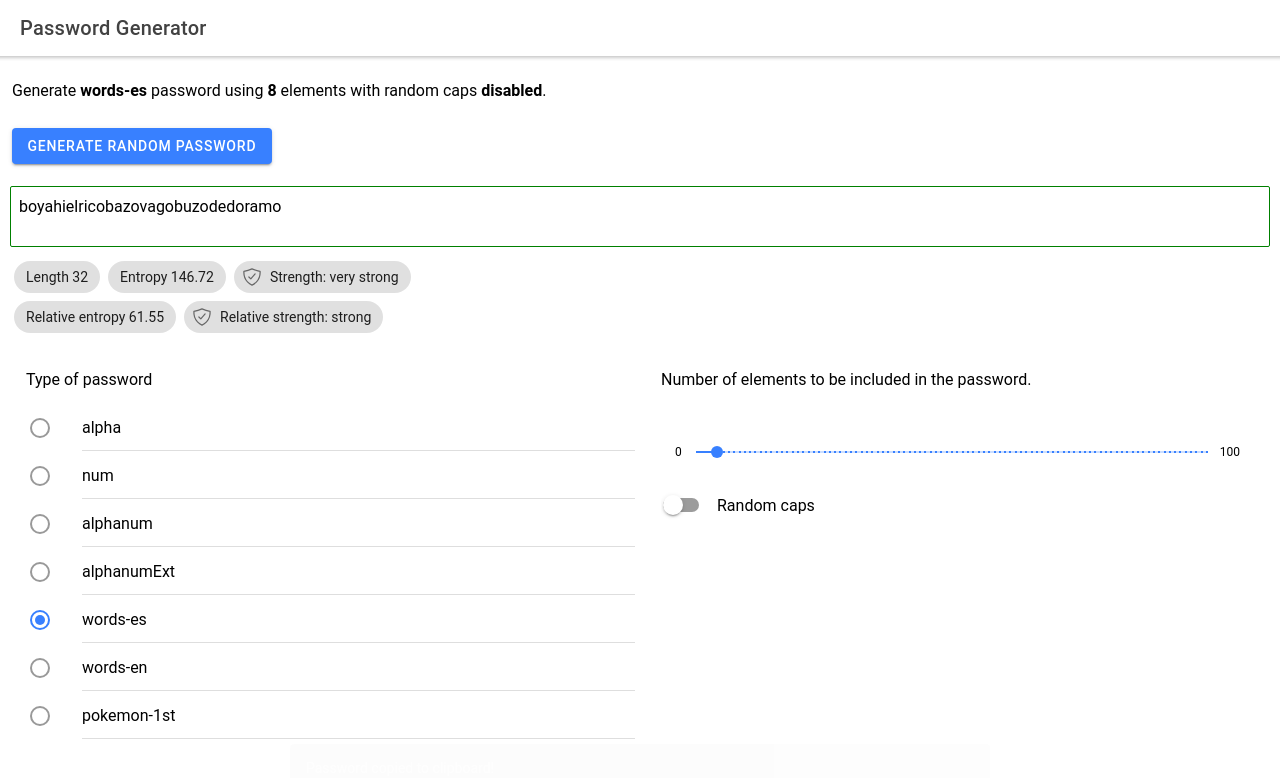
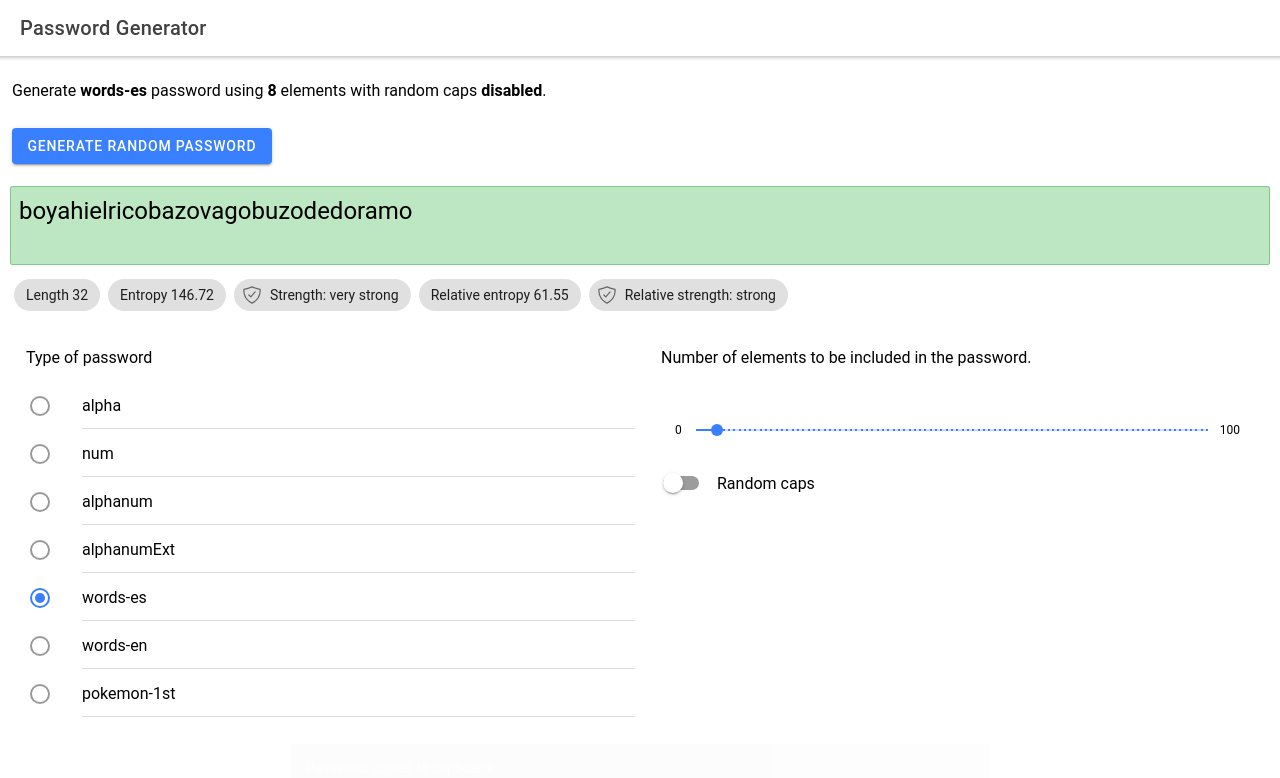
Before and after one commit to agm-dev/passgen-ui, a React (Create React App) app: page / in a window 1280 px wide. Both pictures are taken after a click on the element "GENERATE RANDOM PASSWORD". Shown: the top 778 px of the page. Built offline with nearby package versions, Linux system fonts and the light colour scheme.

Commit message:
added backgrounds

```diff
--- a/src/components/PasswordGenerator.css
+++ b/src/components/PasswordGenerator.css
@@ -29,24 +29,29 @@
 
 .password {
   border-radius: 2px;
+  border: 1px solid grey;
+  font-size: 1.5em;
 }
 
 .overkill {
-  border: 1px solid green;
+  border: 1px solid rgb(43, 147, 72);
+  background-color: rgba(43, 147, 72, 0.5);
 }
 .very-strong {
-  border: 1px solid green;
+  border: 1px solid rgb(125, 205, 133);
+  background-color: rgba(125, 205, 133,0.5);
 }
 .strong {
-  border: 1px solid greenyellow;
+  border: 1px solid rgb(188, 217, 121);
+  background-color: rgba(188, 217, 121, 0.5);
 }
 .reasonable {
-  border: 1px solid orange;
+  border: 1px solid rgb(240, 168, 104);
+  background-color: rgba(240, 168, 104, 0.5);
 }
-.weak {
-  border: 1px solid red;
 
+.weak,
+.very-weak {
+  border: 1px solid rgb(204, 41, 54);
+  background-color: rgba(204, 41, 54, 0.5);
 }
-.very-weak {
-  border: 1px solid red;
-}
--- a/src/components/PasswordGenerator.tsx
+++ b/src/components/PasswordGenerator.tsx
@@ -16,7 +16,8 @@ import {
   IonIcon,
   IonToast,
   IonText,
-  IonTextarea
+  IonTextarea,
+  IonAlert,
 } from '@ionic/react';
 import {
   skullOutline,
@@ -92,6 +93,7 @@ const PasswordGenerator: React.FC<ContainerProps> = () => {
           <IonButton
             size="default"
             onClick={() => generate()}
+
           >Generate Random Password</IonButton>
         </IonCol>
       </IonRow>
@@ -113,23 +115,29 @@ const PasswordGenerator: React.FC<ContainerProps> = () => {
             <IonChip>
               <IonLabel>Length {password.length}</IonLabel>
             </IonChip>
-            <IonChip>
-              <IonLabel>Entropy {Math.round(entropy * 100) / 100}</IonLabel>
-            </IonChip>
+            <EntropyChip
+              text="Entropy"
+              value={`${Math.round(entropy * 100) / 100}`}
+              description="Password entropy is a measurement of how unpredictable a password is."
+            ></EntropyChip>
             <StrengthChip
               text="Strength"
               value={strength}
+              description="Describes the strength of the generated password against generic brute force attacks."
             ></StrengthChip>
             {["words-es", "words-en", "pokemon-1st"].includes(type) && (
-              <div>
-                <IonChip>
-                  <IonLabel>Relative entropy {Math.round(relativeEntropy * 100) / 100}</IonLabel>
-                </IonChip>
+              <>
+                <EntropyChip
+                  text="Relative entropy"
+                  value={`${Math.round(relativeEntropy * 100) / 100}`}
+                  description="Password entropy is a measurement of how unpredictable a password is. In this case it is calculated considering that each word is a unique character, since it is really being used in that way in the password generation."
+                ></EntropyChip>
                 <StrengthChip
                   text="Relative strength"
                   value={relativeStrength}
+                  description="Describes the strength of the generated password against specific brute force attacks that know the password was generated with this application."
                 ></StrengthChip>
-              </div>
+              </>
             )}
           </IonCol>
         </IonRow>
@@ -197,13 +205,16 @@ export default PasswordGenerator;
 
 const copyToClipboard = (text: string): boolean => copy(text)
 
-interface StrengthChipProps {
+interface ChipProps {
   text: string
   value: string
+  description: string
 }
-const StrengthChip: React.FC<StrengthChipProps> = ({ text, value }) => {
+const StrengthChip: React.FC<ChipProps> = ({ text, value, description }) => {
+  const [showAlert, setShowAlert] = useState(false)
   return (
-    <IonChip>
+    <>
+      <IonChip onClick={() => setShowAlert(true)}>
         {["strong", "very strong", "overkill"].includes(value) && (
           <IonIcon icon={shieldCheckmarkOutline}></IonIcon>
         )}
@@ -215,5 +226,33 @@ const StrengthChip: React.FC<StrengthChipProps> = ({ text, value }) => {
         )}
         <IonLabel>{text}: {value}</IonLabel>
       </IonChip>
+      <IonAlert
+        isOpen={showAlert}
+        onDidDismiss={() => setShowAlert(false)}
+        cssClass="chip-description"
+        header={text}
+        message={description}
+        buttons={["OK"]}
+      ></IonAlert>
+    </>
   )
 }
+
+const EntropyChip: React.FC<ChipProps> = ({ text, value, description }) => {
+  const [showAlert, setShowAlert] = useState(false)
+  return (
+    <>
+      <IonChip onClick={() => setShowAlert(true)}>
+        <IonLabel>{text} {value}</IonLabel>
+      </IonChip>
+      <IonAlert
+        isOpen={showAlert}
+        onDidDismiss={() => setShowAlert(false)}
+        cssClass="chip-description"
+        header={text}
+        message={description}
+        buttons={["OK"]}
+      ></IonAlert>
+    </>
+  )
+}
```
Lines whose indentation alone changed are shown as unchanged.
